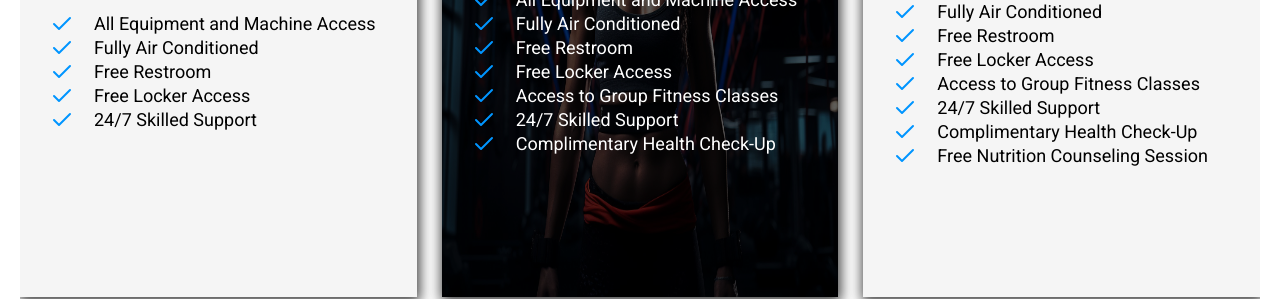
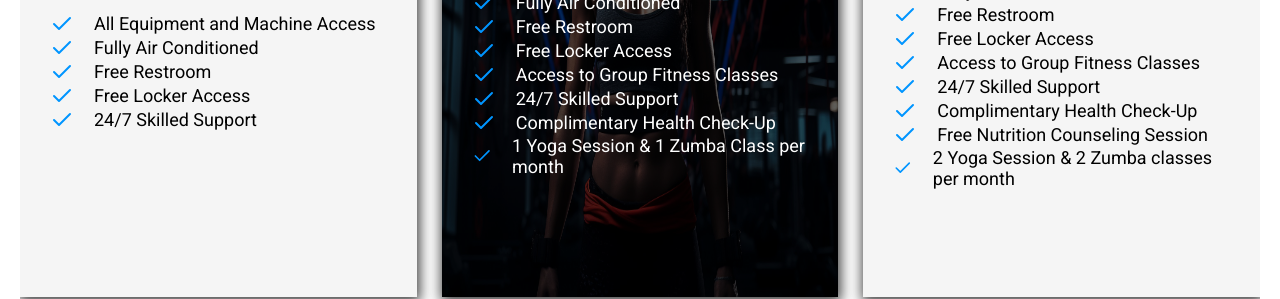
Before and after one commit to vraj30/Gym-Web-App, a React (Vite) app in the folder Fronted/: page /home in a window 1280 px wide. Shown: the part 3260-3559 px from the top of the page. Built offline with nearby package versions, Linux system fonts and the light colour scheme.

Commit message:
Update Pricing.jsx

```diff
--- a/Fronted/src/components/Pricing.jsx
+++ b/Fronted/src/components/Pricing.jsx
@@ -29,7 +29,8 @@ const Pricing = () => {
         "Free Locker Access",
         "Access to Group Fitness Classes",
         "24/7 Skilled Support",
-        "Complimentary Health Check-Up"
+       "Complimentary Health Check-Up",
+        "1 Yoga Session & 1 Zumba Class per month"
       ]
     },
     {
@@ -45,7 +46,8 @@ const Pricing = () => {
         "Access to Group Fitness Classes",
         "24/7 Skilled Support",
         "Complimentary Health Check-Up",
-        "Free Nutrition Counseling Session"
+         "Free Nutrition Counseling Session",
+        "2 Yoga Session & 2 Zumba classes per month"
       ]
     }
   ];
```
